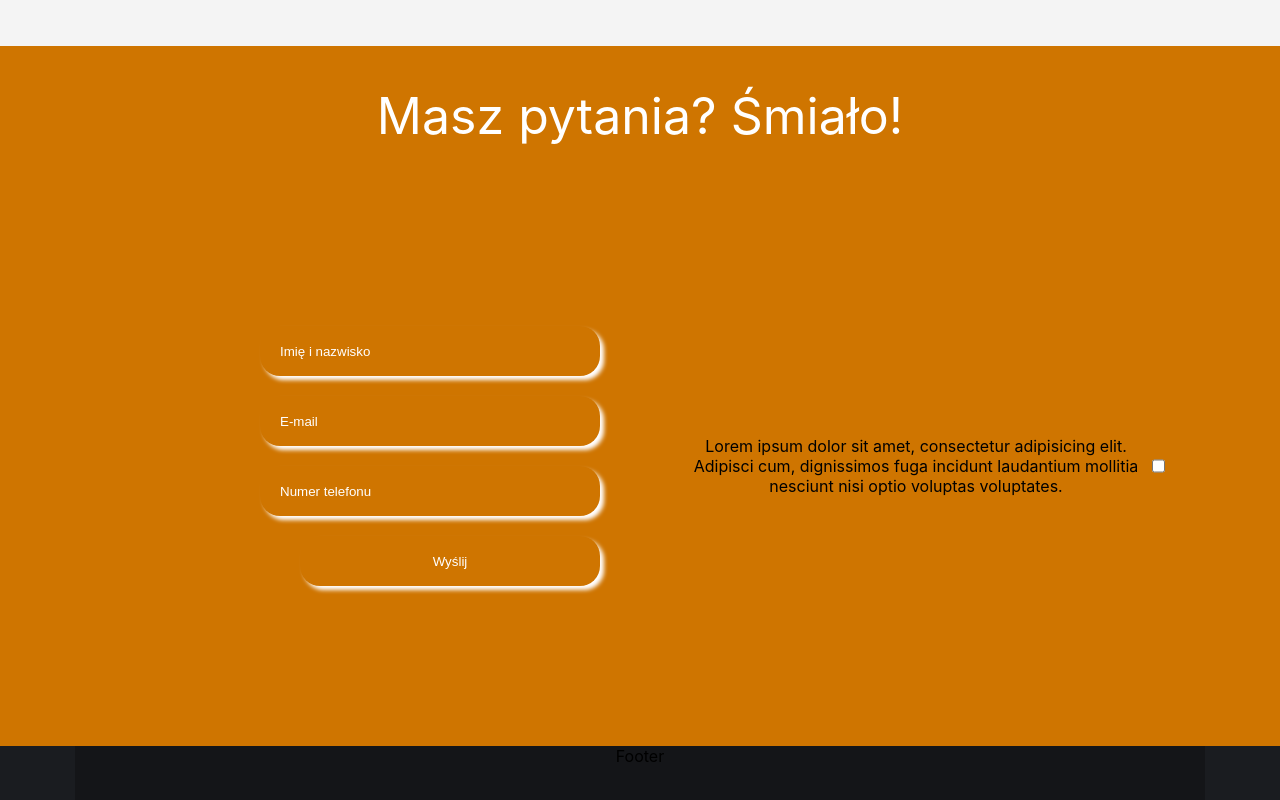
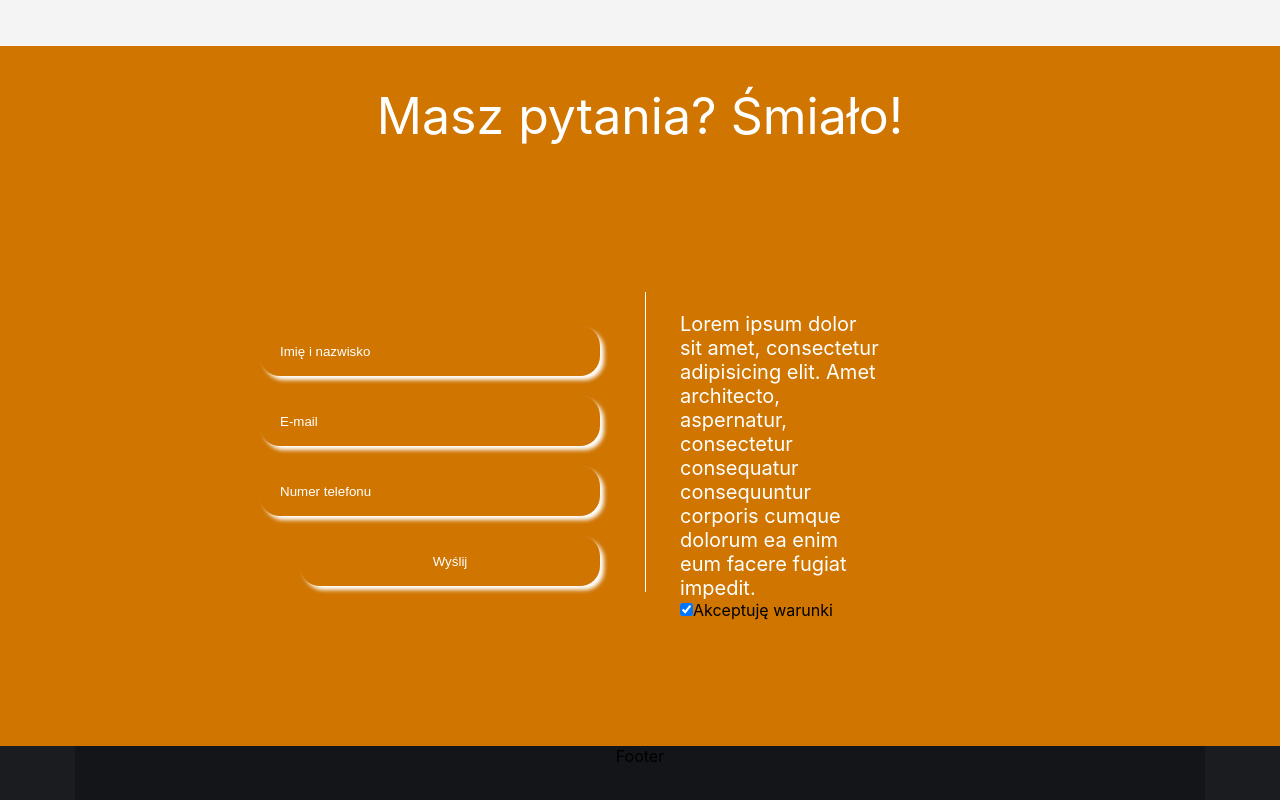
Before and after one commit to greesik/carwash, a React (Create React App) app: page / in a window 1280 px wide. Shown: the part 2329-3129 px from the top of the page. Built offline with nearby package versions, Linux system fonts and the light colour scheme.

Commit message:
::before

```diff
--- a/src/About/About.css
+++ b/src/About/About.css
@@ -56,13 +56,13 @@
 }
 
 .tile-left {
-    width: 100vw;
+    width: 100%;
     display: flex;
     justify-content: space-around;
 }
 
 .tile-right {
-    width: 100vw;
+    width: 100%;
     display: flex;
     justify-content: space-around;
 }
--- a/src/Contact/Contact.css
+++ b/src/Contact/Contact.css
@@ -27,6 +27,7 @@
     height: 80%;
     display: flex;
     align-items: center;
+    justify-content: center;
 }
 
 .inputs-container {
@@ -40,7 +41,31 @@
 .terms-container {
     width: 50%;
     margin: 40px;
-    display: flex;
+    position: relative;
+}
+
+.terms-container::before {
+    content: "";
+    display: block;
+    height: 300px;
+    width: 1px;
+    top: -20px;
+    left: -35px;
+    position: absolute;
+    background: #FFFFFF;
+
+}
+
+.checkbox-wrapper {
+    text-align: left;
+}
+
+.terms-label {
+    text-align: left;
+    width: 200px;
+    color: #FFFFFF;
+    font-size: 20px;
+    align-self: center;
 }
 
 ::placeholder {
@@ -79,6 +104,12 @@
     .inputs-container {
         align-items: center;
     }
+    .terms-label {
+        font-size: 15px;
+    }
+    .terms-container::before {
+        content: none;
+    }
 }
 
 @media (max-width: 650px) {
--- a/src/Contact/Contact.js
+++ b/src/Contact/Contact.js
@@ -33,8 +33,11 @@ const Contact = () => {
                     </div>
                     </Fade>
                     <div className={"terms-container"}>
-                        <div className={"terms"}>Lorem ipsum dolor sit amet, consectetur adipisicing elit. Adipisci cum, dignissimos fuga incidunt laudantium mollitia nesciunt nisi optio voluptas voluptates.</div>
-                        <input type="checkbox"/>
+                        <div className="terms-label">Lorem ipsum dolor sit amet, consectetur adipisicing elit. Amet architecto, aspernatur, consectetur consequatur consequuntur corporis cumque dolorum ea enim eum facere fugiat impedit.</div>
+                        <div className={"checkbox-wrapper"}>
+                            <input type="checkbox" id={"terms"} checked={true}/>
+                            <label for={"terms"}>Akceptuję warunki</label>
+                        </div>
                     </div>
                 </div>
             </div>
```
